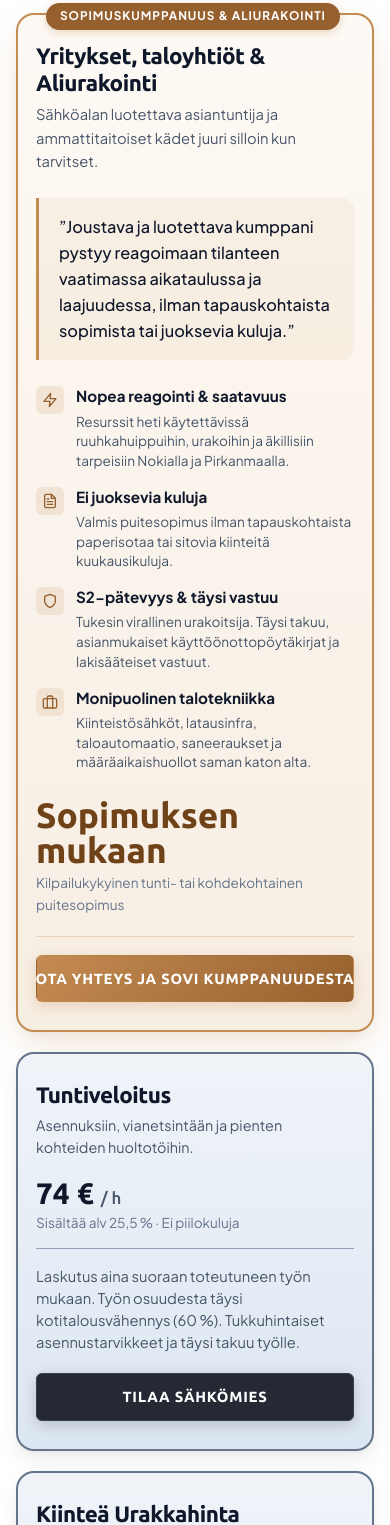
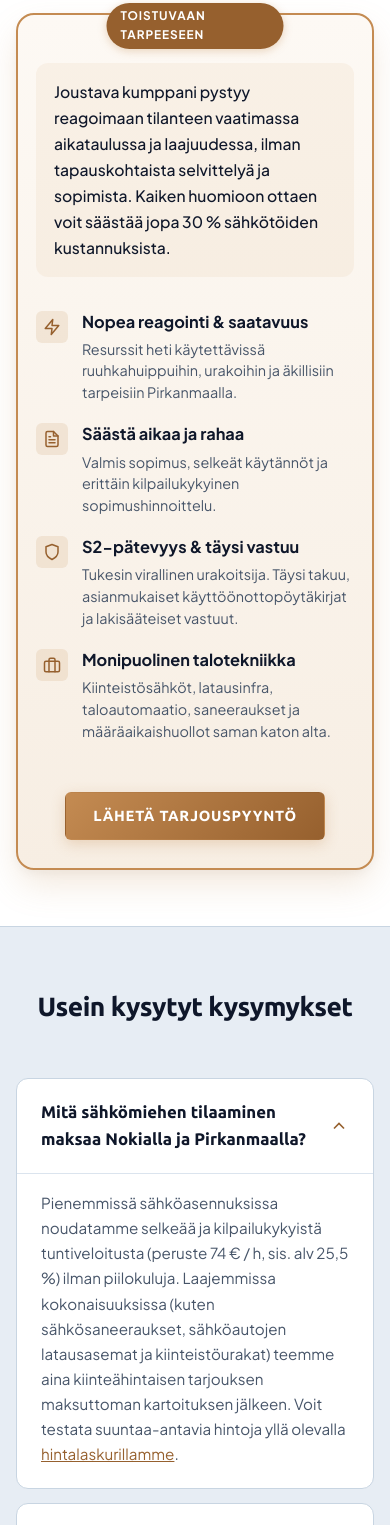
Before and after one commit to Laakista/kovasahko, a website built with Vite: page index.html in a window 390 px wide. Shown: the part 8163-9688 px from the top of the page. Built offline with nearby package versions, Linux system fonts and the light colour scheme.

Commit message:
feat(aliurakointi): keskitetty badge ja nappi, täysleveä sopimuskumppanuuskortti ja valikkolinkki

```diff
--- a/assets/css/style.css
+++ b/assets/css/style.css
@@ -1146,50 +1146,53 @@ h4,
 
 /* ==========================================================================
    PARTNER SECTION LAYOUT (Aliurakointi & Sopimuskumppani)
-   Primary card: 2x width (Aliurakointi & Sopimuskumppanuus)
-   Right stack: Compact stacked cards (Tuntiveloitus & Kiinteä urakka)
+   Täysleveä sopimuskumppanuuskortti
    ========================================================================== */
-.partner-grid {
-  display: grid;
-  grid-template-columns: 1.55fr 1fr;
-  gap: 28px;
-  align-items: stretch;
-}
-
-.partner-primary-card {
-  display: flex;
-  flex-direction: column;
-  justify-content: space-between;
+.partner-full-wrapper {
+  max-width: 1040px;
+  margin: 0 auto;
+}
+
+.partner-full-card {
+  position: relative;
+  padding: 44px 40px;
+  border-radius: var(--radius-xl);
+}
+
+.partner-full-card .pricing-badge {
+  left: 50%;
+  transform: translateX(-50%);
 }
 
 .partner-lead-quote {
-  font-size: 1.02rem;
-  line-height: 1.6;
+  font-size: 1.08rem;
+  line-height: 1.65;
   color: var(--text-light-primary);
   background: rgba(196, 139, 82, 0.08);
-  border-left: 3px solid var(--brand-copper);
-  padding: 16px 20px;
-  border-radius: 0 var(--radius-md) var(--radius-md) 0;
-  margin: 18px 0 24px;
+  border: none;
+  padding: 20px 24px;
+  border-radius: var(--radius-md);
+  margin: 20px 0 32px;
   font-weight: 500;
+  text-align: center;
 }
 
 .partner-highlights-grid {
   display: grid;
   grid-template-columns: repeat(2, 1fr);
-  gap: 16px 20px;
-  margin-bottom: 26px;
+  gap: 24px 36px;
+  margin-bottom: 34px;
 }
 
 .partner-highlight-item {
   display: flex;
   align-items: flex-start;
-  gap: 12px;
+  gap: 14px;
 }
 
 .partner-highlight-icon {
-  width: 28px;
-  height: 28px;
+  width: 32px;
+  height: 32px;
   border-radius: var(--radius-sm);
   background: rgba(196, 139, 82, 0.15);
   color: var(--brand-copper-dark);
@@ -1201,77 +1204,63 @@ h4,
 }
 
 .partner-highlight-icon svg {
-  width: 16px;
-  height: 16px;
+  width: 18px;
+  height: 18px;
 }
 
 .partner-highlight-title {
-  font-size: 0.95rem;
+  font-size: 1.02rem;
   font-weight: 700;
   color: var(--text-light-primary);
-  margin-bottom: 3px;
+  margin-bottom: 4px;
 }
 
 .partner-highlight-desc {
-  font-size: 0.85rem;
-  line-height: 1.45;
-  color: var(--text-light-secondary);
-}
-
-.partner-side-stack {
-  display: flex;
-  flex-direction: column;
-  gap: 24px;
-}
-
-.partner-compact-card {
-  flex: 1;
-  display: flex;
-  flex-direction: column;
-  justify-content: space-between;
-  padding: 30px 26px;
-}
-
-.partner-compact-card .pricing-card-header {
-  margin-bottom: 12px;
-}
-
-.partner-compact-card .pricing-amount-block {
-  margin: 10px 0 16px;
-  padding-bottom: 14px;
-}
-
-.partner-compact-card .pricing-amount {
-  font-size: 1.85rem;
-}
-
-.partner-compact-card .pricing-card-desc {
   font-size: 0.9rem;
   line-height: 1.5;
-  margin-bottom: 20px;
-}
-
-@media (max-width: 992px) {
-  .partner-grid {
-    grid-template-columns: 1fr;
-    gap: 24px;
+  color: var(--text-light-secondary);
+}
+
+.partner-footer-action {
+  display: flex;
+  align-items: center;
+  justify-content: center;
+  gap: 24px;
+  padding-top: 12px;
+  border-top: none;
+  margin-top: 6px;
+  text-align: center;
+}
+
+@media (max-width: 768px) {
+  .partner-full-card {
+    padding: 32px 20px;
+  }
+
+  .partner-lead-quote {
+    font-size: 0.98rem;
+    padding: 16px 18px;
+    text-align: left;
   }
 
   .partner-highlights-grid {
     grid-template-columns: 1fr;
-    gap: 14px;
-  }
-
-  .partner-side-stack {
-    display: grid;
-    grid-template-columns: repeat(auto-fit, minmax(280px, 1fr));
-    gap: 20px;
-  }
-}
-
-@media (max-width: 600px) {
-  .partner-side-stack {
-    grid-template-columns: 1fr;
+    gap: 18px;
+  }
+
+  .partner-footer-action {
+    display: flex;
+    justify-content: center;
+    align-items: center;
+    text-align: center;
+    gap: 18px;
+    padding-top: 10px;
+  }
+
+  .partner-footer-action .btn {
+    width: auto;
+    min-width: 260px;
+    max-width: 100%;
   }
 }
 
--- a/index.html
+++ b/index.html
@@ -267,7 +267,7 @@
             <li><a href="#palvelut" class="nav-link">Palvelut</a></li>
             <li><a href="#laskuri" class="nav-link">Hintalaskuri</a></li>
             <li><a href="#prosessi" class="nav-link">Toimintatapa</a></li>
-            <li><a href="#hinnat" class="nav-link">Hinta &amp; Takuu</a></li>
+            <li><a href="#aliurakointi" class="nav-link">Aliurakointi</a></li>
             <li><a href="#ukk" class="nav-link">UKK</a></li>
             <li><a href="#kontakti" class="nav-link">Yhteystiedot</a></li>
           </ul>
@@ -1037,41 +1037,42 @@
           <h2 class="section-title" id="pricing-heading">Joustava sopimuskumppani</h2>
           <p class="section-desc">
             Kattava ja luotettava sähköurakoinnin kumppani yrityksille, taloyhtiöille ja rakennusliikkeille.
-            Tarjoamme joustavat yhteistyömallit aina aliurakoinnista ja huoltosopimuksista kiinteisiin urakoihin ja selkeään tuntityöhön.
-          </p>
-        </div>
-
-        <div class="partner-grid">
-
-          <!-- Primary Card: Yritykset, Taloyhtiöt & Aliurakointi (2x width) -->
-          <div class="pricing-card featured pricing-copper partner-primary-card">
-            <div>
-              <div class="pricing-badge badge-copper">Sopimuskumppanuus &amp; Aliurakointi</div>
-              <div class="pricing-card-header">
-                <h3 class="pricing-title">Yritykset, taloyhtiöt &amp; Aliurakointi</h3>
-                <p class="pricing-card-desc">Sähköalan luotettava asiantuntija ja ammattitaitoiset kädet juuri silloin kun tarvitset.</p>
-              </div>
+            Tarjoamme joustavan ja saumattoman kumppanuuden aliurakointiin sekä kiinteistöjen vaihteleviin tarpeisiin.
+          </p>
+        </div>
+
+        <div class="partner-full-wrapper">
+
+          <!-- Primary Card: Yritykset, Taloyhtiöt & Aliurakointi (Full-width) -->
+          <div class="pricing-card featured pricing-copper partner-full-card">
+            <div class="pricing-badge badge-copper">Toistuvaan tarpeeseen</div>
 
             <div class="partner-lead-quote">
-                ”Joustava ja luotettava kumppani pystyy reagoimaan tilanteen vaatimassa aikataulussa ja laajuudessa, ilman tapauskohtaista sopimista tai juoksevia kuluja.”
+              Joustava kumppani pystyy reagoimaan tilanteen vaatimassa aikataulussa ja laajuudessa, ilman
+              tapauskohtaista selvittelyä ja sopimista. Kaiken huomioon ottaen voit säästää jopa 30 %
+              sähkötöiden
+              kustannuksista.
             </div>
 
             <div class="partner-highlights-grid">
               <div class="partner-highlight-item">
                 <div class="partner-highlight-icon" aria-hidden="true">
-                    <svg viewBox="0 0 24 24" fill="none" stroke="currentColor" stroke-width="2" stroke-linecap="round" stroke-linejoin="round">
+                  <svg viewBox="0 0 24 24" fill="none" stroke="currentColor" stroke-width="2" stroke-linecap="round"
+                    stroke-linejoin="round">
                     <polygon points="13 2 3 14 12 14 11 22 21 10 12 10 13 2"></polygon>
                   </svg>
                 </div>
                 <div>
                   <div class="partner-highlight-title">Nopea reagointi &amp; saatavuus</div>
-                    <div class="partner-highlight-desc">Resurssit heti käytettävissä ruuhkahuippuihin, urakoihin ja äkillisiin tarpeisiin Nokialla ja Pirkanmaalla.</div>
+                  <div class="partner-highlight-desc">Resurssit heti käytettävissä ruuhkahuippuihin, urakoihin ja
+                    äkillisiin tarpeisiin Pirkanmaalla.</div>
                 </div>
               </div>
 
               <div class="partner-highlight-item">
                 <div class="partner-highlight-icon" aria-hidden="true">
-                    <svg viewBox="0 0 24 24" fill="none" stroke="currentColor" stroke-width="2" stroke-linecap="round" stroke-linejoin="round">
+                  <svg viewBox="0 0 24 24" fill="none" stroke="currentColor" stroke-width="2" stroke-linecap="round"
+                    stroke-linejoin="round">
                     <path d="M14 2H6a2 2 0 0 0-2 2v16a2 2 0 0 0 2 2h12a2 2 0 0 0 2-2V8z"></path>
                     <polyline points="14 2 14 8 20 8"></polyline>
                     <line x1="16" y1="13" x2="8" y2="13"></line>
@@ -1080,83 +1081,45 @@
                   </svg>
                 </div>
                 <div>
-                    <div class="partner-highlight-title">Ei juoksevia kuluja</div>
-                    <div class="partner-highlight-desc">Valmis puitesopimus ilman tapauskohtaista paperisotaa tai sitovia kiinteitä kuukausikuluja.</div>
+                  <div class="partner-highlight-title">Säästä aikaa ja rahaa</div>
+                  <div class="partner-highlight-desc">Valmis sopimus, selkeät käytännöt ja erittäin kilpailukykyinen
+                    sopimushinnoittelu.</div>
                 </div>
               </div>
 
               <div class="partner-highlight-item">
                 <div class="partner-highlight-icon" aria-hidden="true">
-                    <svg viewBox="0 0 24 24" fill="none" stroke="currentColor" stroke-width="2" stroke-linecap="round" stroke-linejoin="round">
+                  <svg viewBox="0 0 24 24" fill="none" stroke="currentColor" stroke-width="2" stroke-linecap="round"
+                    stroke-linejoin="round">
                     <path d="M12 22s8-4 8-10V5l-8-3-8 3v7c0 6 8 10 8 10z"></path>
                   </svg>
                 </div>
                 <div>
                   <div class="partner-highlight-title">S2-pätevyys &amp; täysi vastuu</div>
-                    <div class="partner-highlight-desc">Tukesin virallinen urakoitsija. Täysi takuu, asianmukaiset käyttöönottopöytäkirjat ja lakisääteiset vastuut.</div>
+                  <div class="partner-highlight-desc">Tukesin virallinen urakoitsija. Täysi takuu, asianmukaiset
+                    käyttöönottopöytäkirjat ja lakisääteiset vastuut.</div>
                 </div>
               </div>
 
               <div class="partner-highlight-item">
                 <div class="partner-highlight-icon" aria-hidden="true">
-                    <svg viewBox="0 0 24 24" fill="none" stroke="currentColor" stroke-width="2" stroke-linecap="round" stroke-linejoin="round">
+                  <svg viewBox="0 0 24 24" fill="none" stroke="currentColor" stroke-width="2" stroke-linecap="round"
+                    stroke-linejoin="round">
                     <rect x="2" y="7" width="20" height="14" rx="2" ry="2"></rect>
                     <path d="M16 21V5a2 2 0 0 0-2-2h-4a2 2 0 0 0-2 2v16"></path>
                   </svg>
                 </div>
                 <div>
                   <div class="partner-highlight-title">Monipuolinen talotekniikka</div>
-                    <div class="partner-highlight-desc">Kiinteistösähköt, latausinfra, taloautomaatio, saneeraukset ja määräaikaishuollot saman katon alta.</div>
-                  </div>
-                </div>
-              </div>
-
-              <div class="pricing-amount-block">
-                <div class="pricing-amount">Sopimuksen mukaan</div>
-                <div class="pricing-sub">Kilpailukykyinen tunti- tai kohdekohtainen puitesopimus</div>
-              </div>
-            </div>
-
-            <a href="#kontakti" class="btn btn-primary partner-action-btn" data-preset="aliurakointi" style="width: 100%; text-align: center;">Ota yhteys ja sovi kumppanuudesta</a>
-          </div>
-
-          <!-- Side Stack: Tuntiveloitus & Kiinteä urakka (stacked vertically) -->
-          <div class="partner-side-stack">
-
-            <!-- Compact Card 1: Tuntityö -->
-            <div class="pricing-card pricing-slate partner-compact-card">
-              <div>
-                <div class="pricing-card-header">
-                  <h3 class="pricing-title">Tuntiveloitus</h3>
-                  <p class="pricing-card-desc">Asennuksiin, vianetsintään ja pienten kohteiden huoltotöihin.</p>
-                </div>
-                <div class="pricing-amount-block">
-                  <div class="pricing-amount">74 € <span style="font-size: 1.05rem; font-weight: 500; color: var(--text-light-secondary);">/ h</span></div>
-                  <div class="pricing-sub">Sisältää alv 25,5 % · Ei piilokuluja</div>
-                </div>
-                <p style="font-size: 0.92rem; color: var(--text-light-secondary); line-height: 1.5; margin-bottom: 20px;">
-                  Laskutus aina suoraan toteutuneen työn mukaan. Työn osuudesta täysi kotitalousvähennys (60 %). Tukkuhintaiset asennustarvikkeet ja täysi takuu työlle.
-                </p>
-              </div>
-              <a href="tel:+3584578385358" class="btn btn-slate" style="width: 100%; text-align: center;">Tilaa sähkömies</a>
-            </div>
-
-            <!-- Compact Card 2: Kiinteä Urakka -->
-            <div class="pricing-card pricing-slate partner-compact-card">
-              <div>
-                <div class="pricing-card-header">
-                  <h3 class="pricing-title">Kiinteä Urakkahinta</h3>
-                  <p class="pricing-card-desc">Selkeästi määriteltäviin kokonaisuuksiin ja saneerauksiin.</p>
-                </div>
-                <div class="pricing-amount-block">
-                  <div class="pricing-amount">Avaimet käteen</div>
-                  <div class="pricing-sub">Sitova kokonaishinta · Ei yllätyskuluja</div>
-                </div>
-                <p style="font-size: 0.92rem; color: var(--text-light-secondary); line-height: 1.5; margin-bottom: 20px;">
-                  Kartoitamme kohteen ja laskemme sitovan kokonaiskustannuksen eriteltynä. Täysi asennus- ja materiaalitakuu sekä viralliset käyttöönottopöytäkirjat.
-                </p>
-              </div>
-              <a href="#kontakti" class="btn btn-slate partner-action-btn" data-preset="urakka" style="width: 100%; text-align: center;">Pyydä kiinteä tarjous</a>
+                  <div class="partner-highlight-desc">Kiinteistösähköt, latausinfra, taloautomaatio, saneeraukset ja
+                    määräaikaishuollot saman katon alta.</div>
+                </div>
+              </div>
+            </div>
+
+            <div class="partner-footer-action">
+              <a href="#kontakti" class="btn btn-primary partner-action-btn" data-preset="aliurakointi">Lähetä
+                tarjouspyyntö</a>
             </div>
 
           </div>
@@ -1183,7 +1146,8 @@
               </svg>
             </summary>
             <div class="faq-answer">
-              Pienemmissä sähköasennuksissa noudatamme selkeää ja kilpailukykyistä tuntiveloitusta (peruste 74 € / h, sis. alv 25,5 %) ilman piilokuluja.
+              Pienemmissä sähköasennuksissa noudatamme selkeää ja kilpailukykyistä tuntiveloitusta (peruste 74 € / h,
+              sis. alv 25,5 %) ilman piilokuluja.
               Laajemmissa kokonaisuuksissa (kuten sähkösaneeraukset, sähköautojen latausasemat ja kiinteistöurakat)
               teemme aina kiinteähintaisen tarjouksen maksuttoman kartoituksen jälkeen. Voit testata suuntaa-antavia
               hintoja yllä olevalla <a href="#laskuri"
@@ -1356,7 +1320,8 @@
               <div class="form-anti-spam-trap" aria-hidden="true"
                 style="position: absolute; left: -9999px; top: -9999px; opacity: 0; width: 0; height: 0; pointer-events: none; overflow: hidden;">
                 <label for="form-yritys-varmenne">Jätä tämä kenttä tyhjäksi (roskapostisuodatus)</label>
-                <input type="text" id="form-yritys-varmenne" name="yritys_faksi_varmenne" tabindex="-1" autocomplete="off">
+                <input type="text" id="form-yritys-varmenne" name="yritys_faksi_varmenne" tabindex="-1"
+                  autocomplete="off">
                 <input type="hidden" id="form-security-token" name="sec_token" value="">
               </div>
 
```
Lines whose indentation alone changed are shown as unchanged.
